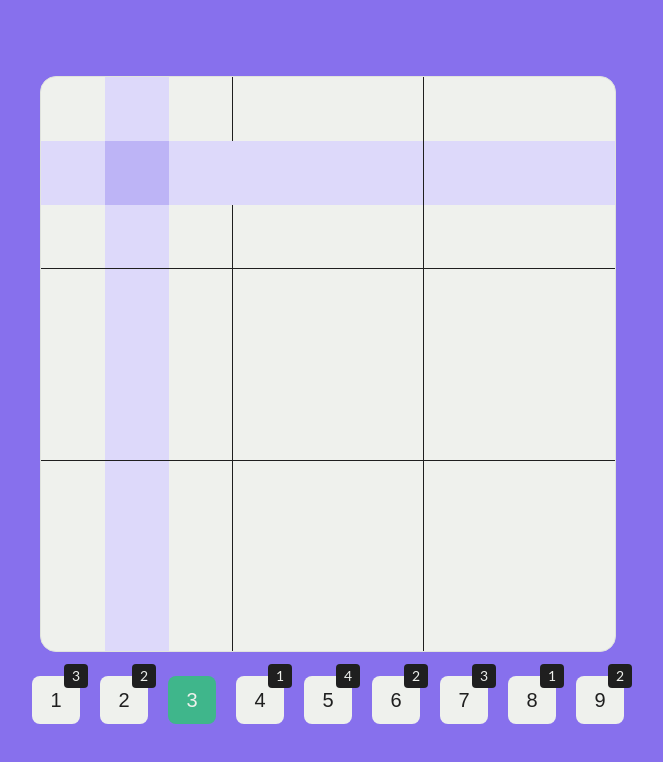
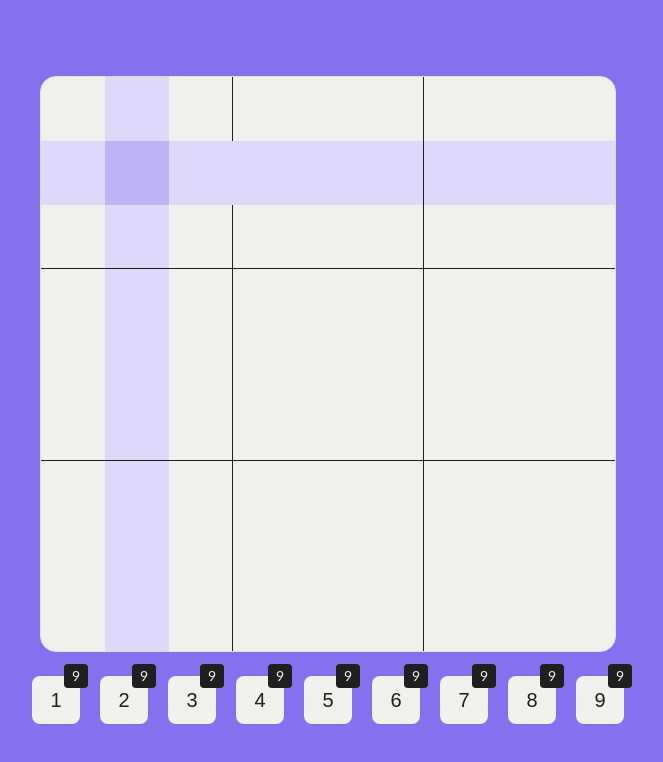
Before and after one commit to Halleys123/Sudoku, a React (Vite) app in the folder client/: page / in a window 1280 px wide. Shown: the top 762 px of the page, without its empty margins (312-975 px from the left). Built offline with nearby package versions, Linux system fonts and the light colour scheme; a web font is replaced by a local one.

Commit message:
feat: SudokuInputs and SudokuLayout: Pass numbers prop to SudokuInputs and update its implementation to use the new prop structure.

```diff
--- a/client/src/components/sudoku/SudokuInputs.jsx
+++ b/client/src/components/sudoku/SudokuInputs.jsx
@@ -1,27 +1,19 @@
 import InputBox from './InputBox';
-export default function SudokuInputs({ onClick }) {
-  const numbers = [
-    { blocksLeft: 3, value: 1 },
-    { blocksLeft: 2, value: 2 },
-    { blocksLeft: 0, value: 3 },
-    { blocksLeft: 1, value: 4 },
-    { blocksLeft: 4, value: 5 },
-    { blocksLeft: 2, value: 6 },
-    { blocksLeft: 3, value: 7 },
-    { blocksLeft: 1, value: 8 },
-    { blocksLeft: 2, value: 9 },
-  ];
-
+export default function SudokuInputs({ onClick, numbers }) {
   return (
     <div className='flex flex-row gap-5 items-center justify-center'>
-      {numbers.map(({ blocksLeft, value }) => (
+      {Object.keys(numbers).map((key) => {
+        const value = key;
+        const blocksLeft = numbers[key];
+        return (
           <InputBox
             onClick={() => onClick(value)}
             key={value}
             number={value}
             blocksLeft={blocksLeft}
           />
-      ))}
+        );
+      })}
     </div>
   );
 }
--- a/client/src/components/sudoku/SudokuLayout.jsx
+++ b/client/src/components/sudoku/SudokuLayout.jsx
@@ -17,6 +17,17 @@ export default function SudokuLayout() {
     [0, 0, 0, 0, 0, 0, 0, 0, 0],
     [0, 0, 0, 0, 0, 0, 0, 0, 0],
   ]);
+  const [numbers, setNumbers] = useState({
+    1: 9,
+    2: 9,
+    3: 9,
+    4: 9,
+    5: 9,
+    6: 9,
+    7: 9,
+    8: 9,
+    9: 9,
+  });
 
   function handleMiniBoxClick(row, col) {
     if (row == selectedCell[0] && col == selectedCell[1])
@@ -26,10 +37,16 @@ export default function SudokuLayout() {
 
   function handleOnClickInput(value) {
     if (selectedCell[0] === -1 || selectedCell[1] === -1) return;
+    if (sudokuState[selectedCell[0]][selectedCell[1]] === value) return;
+    if (numbers[value] === 0) return;
+
     setSudokuState((prev) => {
       const newState = prev.map((row) => [...row]);
       newState[selectedCell[0]][selectedCell[1]] = value;
       return newState;
+    });
+    setNumbers((prev) => {
+      return { ...prev, [value]: prev[value] - 1 };
     });
   }
 
@@ -40,7 +57,7 @@ export default function SudokuLayout() {
         sudokuState={sudokuState}
         selectedCell={selectedCell}
       />
-      <SudokuInputs onClick={handleOnClickInput} />
+      <SudokuInputs onClick={handleOnClickInput} numbers={numbers} />
     </div>
   );
 }
```
Lines whose indentation alone changed are shown as unchanged.
